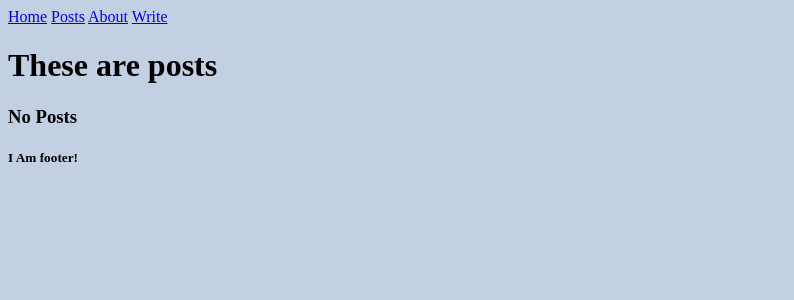
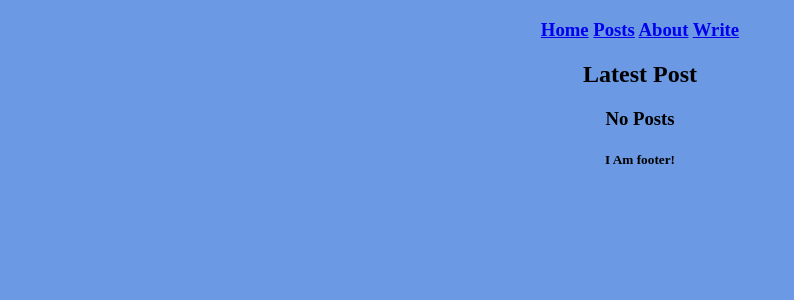
Before and after one commit to Mubarek-Hassen/project-4-parley-or-powwow, a Django app: page /posts/ in a window 1280 px wide. Shown: the top 300 px of the page, without its empty margins (0-794 px from the left). Run offline with Django 4.2, Linux system fonts and the light colour scheme; data that the repository does not hold is empty.

Commit message:
redirections added

```diff
--- a/main_app/templates/base.html
+++ b/main_app/templates/base.html
@@ -10,14 +10,15 @@
 <body>
     <header>
         <nav>
-            <div>
+        <div>
+            <h3>
                 <a href="/"> Home</a>
                 <a href="/posts"> Posts</a>
                 <a href="/about"> About</a>
                 <a href="{% url 'new' %}">Write</a>
-            </div>
+            </h3>
+        </div>
         </nav>
-        <div></div>
     </header>
     <div>
         {% block content %}{% endblock %}
@@ -27,7 +28,8 @@
     </footer>
     <style>
         body{
-            background-color: #c3cfe2;
+            background-color: #6b99e3;
+            text-align: center;
         }
     </style>
 </body>
--- a/main_app/templates/posts.html
+++ b/main_app/templates/posts.html
@@ -1,7 +1,7 @@
 {%extends 'base.html'%}
 {% block title %} Posts {%endblock%}
 {% block content%}
-    <h1>These are posts</h1>
+    <h2>Latest Post</h2>
     <!-- <form  method="get">
         <input type="text" name="title" placeholder="search by title">
         <input type="button" value="submit">
--- a/main_app/views.py
+++ b/main_app/views.py
@@ -5,6 +5,7 @@ from django.views.generic.base import TemplateView
 from .models import Blog
 from django.views.generic.edit import CreateView, UpdateView
 from django.views.generic import DetailView
+from django.urls import reverse
 # Create your views here.
 
 class Home(TemplateView):
@@ -38,7 +39,8 @@ class New(CreateView):
     model = Blog
     fields = ['writer','title', 'img', 'body']
     template_name = "new.html"
-    success_url = '/posts/'
+    def get_success_url(self):
+        return reverse('blog_detail', kwargs={'pk': self.object.pk})
 
 class BlogDetail(DetailView):
     model = Blog
@@ -48,4 +50,5 @@ class BlogUpdate(UpdateView):
     model = Blog
     fields =  ['writer','title', 'img', 'body']
     template_name = "blog_update.html"
-    success_url = "/posts/"
+    def get_success_url(self):
+        return reverse('blog_detail', kwargs={'pk': self.object.pk})
```
